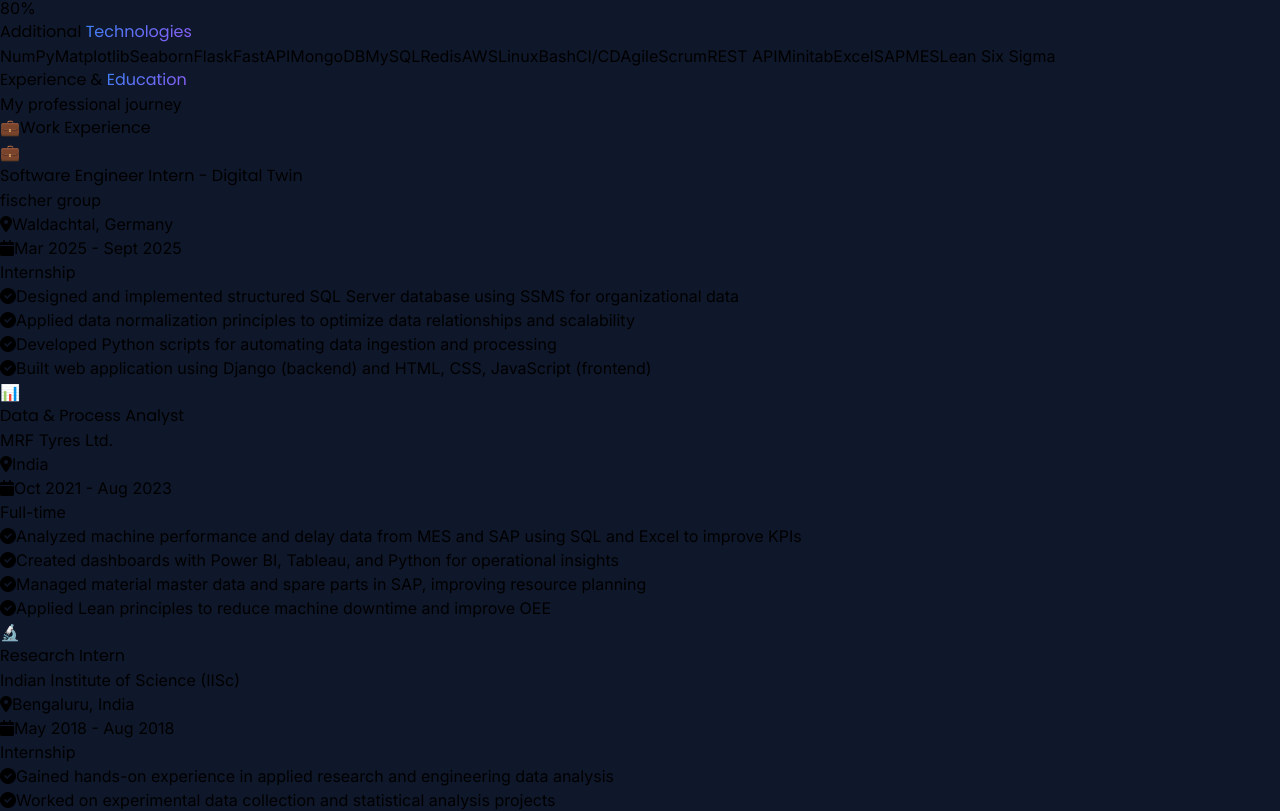
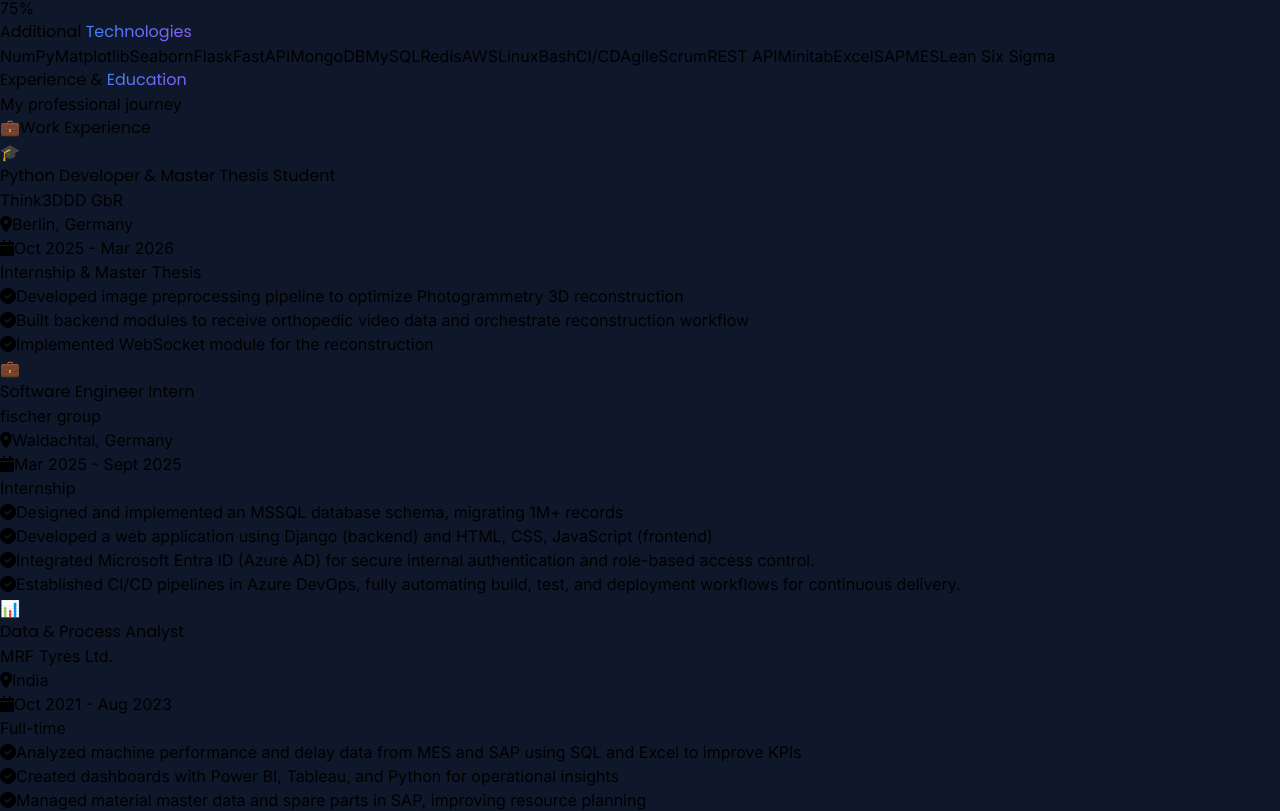
Before and after one commit to Selvam-DG/My_Portfolio, a React (Vite) app: page / in a window 1280 px wide. Shown: the part 2932-3743 px from the top of the page. Built offline with nearby package versions, Linux system fonts and the light colour scheme.

Commit message:
chore(updates): updated experience and projects

```diff
--- a/src/components/Experience.jsx
+++ b/src/components/Experience.jsx
@@ -1,7 +1,21 @@
 export default function Experience() {
   const experiences = [
     {
-      title: "Software Engineer Intern - Digital Twin",
+      title: "Python Developer &  Master Thesis Student ",
+      company: "Think3DDD GbR",
+      location: "Berlin, Germany",
+      period: "Oct 2025 - Mar 2026",
+      type: "Internship & Master Thesis",
+      icon: "🎓",
+      gradient: "from-green-500 to-cyan-500",
+      tasks: [
+        "Developed image preprocessing pipeline to optimize Photogrammetry 3D reconstruction",
+        "Built backend modules to receive orthopedic video data and orchestrate reconstruction workflow",
+        "Implemented WebSocket module for the reconstruction",
+      ]
+    },
+    {
+      title: "Software Engineer Intern ",
       company: "fischer group",
       location: "Waldachtal, Germany",
       period: "Mar 2025 - Sept 2025",
@@ -9,10 +23,10 @@
       icon: "💼",
       gradient: "from-blue-500 to-cyan-500",
       tasks: [
-        "Designed and implemented structured SQL Server database using SSMS for organizational data",
-        "Applied data normalization principles to optimize data relationships and scalability",
-        "Developed Python scripts for automating data ingestion and processing",
-        "Built web application using Django (backend) and HTML, CSS, JavaScript (frontend)"
+        "Designed and implemented an MSSQL database schema, migrating 1M+ records ",
+        "Developed a web application using Django (backend) and HTML, CSS, JavaScript (frontend)",
+        "Integrated Microsoft Entra ID (Azure AD) for secure internal authentication and role-based access control.",
+        "Established CI/CD pipelines in Azure DevOps, fully automating build, test, and deployment workflows for continuous delivery."
       ]
     },
     {
--- a/src/components/Projects.jsx
+++ b/src/components/Projects.jsx
@@ -4,6 +4,36 @@
   const [activeCategory, setActiveCategory] = useState('All');
 
   const projects = [
+    {
+      title: "LearnPulse",
+      description: "A micro-learning platform that provides quick, concise concept summaries across different subjects.",
+      stack: ["Flask API", "MongoDB","React-Vite", "JavaScript"],
+      category: "Full-Stack",
+      gradient: "from-indigo-500 to-blue-500",
+      github: "https://github.com/Selvam-DG/learnPulse",
+      demo: "https://60-sec-learning.vercel.app/",
+      icon: "fas fa-book"
+    },
+    {
+      title: "E-commerce API",
+      description: "A REST API for e-commerce operations built with Django REST framework and PostgreSQL",
+      stack: ["Django", "REST API","SDCL", "Postgres", "Authentication"],
+      category: "Backend",
+      gradient: "from-purple-500 to-green-500",
+      github: "https://github.com/Selvam-DG/ecommerce-api",
+      demo: null,
+      icon: "fas fa-shop"
+    },
+    {
+      title: "Learn Language",
+      description: "A vocabulary platform to search and learn a Language with practices or word for the days",
+      stack: ["Flask API", "Vite-ReactJs","TailwindCSS", "Postgres", "Docker", "Admin Authentication"],
+      category: "Full-Stack",
+      gradient: "from-blue-500 to-cyan-500",
+      github: "https://github.com/Selvam-DG/learn-german",
+      demo: "https://learndeutsch.selvam-dg.xyz",
+      icon: "fas fa-book-open"
+    },
     {
       title: "Book Review Platform",
       description: "A Web application to view, post or update Review of the Books.",
@@ -33,6 +63,16 @@
       github: "https://github.com/Selvam-DG/API-mastery",
       demo: null,
       icon: "fas fa-rss"
+    },
+     {
+      title: "E-commerce Frontend",
+      description: "Modern Frontend application for e-commerce platform built with React-Vite, TailwindCSS",
+      stack: ["JavaScript", "ReactJs-Vite","TailwindCSS", "ReactRouter", "Axios","JWT Authentication"],
+      category: "Frontend",
+      gradient: "from-green-500 to-purple-500",
+      github: "https://github.com/Selvam-DG/ecommerce-frontend",
+      demo: null,
+      icon: "fas fa-shop"
     },
     {
       title: "Efficio - Project Management",
--- a/src/components/Skills.jsx
+++ b/src/components/Skills.jsx
@@ -27,10 +27,10 @@
       icon: "💻",
       gradient: "from-blue-500 to-cyan-500",
       skills: [
-        { name: "Python", level: 90, icon: "fab fa-python" },
-        { name: "JavaScript", level: 85, icon: "fab fa-js" },
-        { name: "C/C++", level: 75, icon: "fas fa-code" },
-        { name: "SQL", level: 80, icon: "fas fa-database" }
+        { name: "Python", level: 75, icon: "fab fa-python" },
+        { name: "JavaScript", level: 65, icon: "fab fa-js" },
+        { name: "C/C++", level: 65, icon: "fas fa-code" },
+        { name: "SQL", level: 75, icon: "fas fa-database" }
       ]
     },
     {
@@ -38,10 +38,10 @@
       icon: "🌐",
       gradient: "from-purple-500 to-pink-500",
       skills: [
-        { name: "React", level: 85, icon: "fab fa-react" },
-        { name: "Django", level: 85, icon: "fas fa-server" },
-        { name: "HTML/CSS", level: 90, icon: "fab fa-html5" },
-        { name: "Tailwind CSS", level: 85, icon: "fas fa-palette" }
+        { name: "React", level: 65, icon: "fab fa-react" },
+        { name: "Django", level: 70, icon: "fas fa-server" },
+        { name: "HTML/CSS", level: 75, icon: "fab fa-html5" },
+        { name: "Tailwind CSS", level: 65, icon: "fas fa-palette" }
       ]
     },
     {
@@ -49,12 +49,12 @@
       icon: "🤖",
       gradient: "from-green-500 to-teal-500",
       skills: [
-        { name: "TensorFlow", level: 80, icon: "fas fa-brain" },
-        { name: "OpenCV", level: 80, icon: "fas fa-camera" },
-        { name: "Scikit-Learn", level: 85, icon: "fas fa-chart-line" },
-        { name: "Hugging Face Transformers", level: 75, icon: "fas fa-table" },
-        { name: "MCPs", level: 70, icon: "fas fa-rss" },
-        { name: "Pandas/NumPy", level: 90, icon: "fas fa-table" }
+        { name: "TensorFlow", level: 70, icon: "fas fa-brain" },
+        { name: "OpenCV", level: 75, icon: "fas fa-camera" },
+        { name: "Scikit-Learn", level: 65, icon: "fas fa-chart-line" },
+        { name: "Hugging Face Transformers", level: 55, icon: "fas fa-table" },
+        { name: "MCPs", level: 50, icon: "fas fa-rss" },
+        { name: "Pandas/NumPy", level: 75, icon: "fas fa-table" }
       ]
     },
     {
@@ -62,10 +62,10 @@
       icon: "📊",
       gradient: "from-orange-500 to-red-500",
       skills: [
-        { name: "Tableau", level: 80, icon: "fas fa-chart-bar" },
-        { name: "Power BI", level: 85, icon: "fas fa-chart-pie" },
-        { name: "PostgreSQL", level: 80, icon: "fas fa-database" },
-        { name: "KNIME", level: 70, icon: "fas fa-project-diagram" }
+        { name: "Tableau", level: 50, icon: "fas fa-chart-bar" },
+        { name: "Power BI", level: 65, icon: "fas fa-chart-pie" },
+        { name: "PostgreSQL", level: 75, icon: "fas fa-database" },
+        { name: "KNIME", level: 60, icon: "fas fa-project-diagram" }
       ]
     },
     {
@@ -74,9 +74,9 @@
       gradient: "from-indigo-500 to-purple-500",
       skills: [
         { name: "Git/GitHub", level: 85, icon: "fab fa-github" },
-        { name: "Docker", level: 70, icon: "fab fa-docker" },
-        { name: "VS Code", level: 90, icon: "fas fa-code" },
-        { name: "Jupyter", level: 85, icon: "fas fa-book" }
+        { name: "Docker", level: 65, icon: "fab fa-docker" },
+        { name: "VS Code", level: 80, icon: "fas fa-code" },
+        { name: "Jupyter", level: 75, icon: "fas fa-book" }
       ]
     },
     {
@@ -84,10 +84,10 @@
       icon: "🎯",
       gradient: "from-pink-500 to-rose-500",
       skills: [
-        { name: "Computer Vision", level: 80, icon: "fas fa-eye" },
-        { name: "Data Analysis", level: 90, icon: "fas fa-chart-area" },
-        { name: "Digital Twin", level: 75, icon: "fas fa-cube" },
-        { name: "REST APIs", level: 80, icon: "fas fa-plug" }
+        { name: "Computer Vision", level: 75, icon: "fas fa-eye" },
+        { name: "Data Analysis", level: 80, icon: "fas fa-chart-area" },
+        { name: "Digital Twin", level: 65, icon: "fas fa-cube" },
+        { name: "REST APIs", level: 75, icon: "fas fa-plug" }
       ]
     }
   ];
--- a/src/index.css
+++ b/src/index.css
@@ -122,6 +122,29 @@
   animation: float-icon 6s ease-in-out infinite;
 }
 
+@keyframes spin-orbit {
+    from { transform: rotate(0deg); }
+    to   { transform: rotate(360deg); }
+  }
+  @keyframes counter-spin {
+    from { transform: rotate(0deg); }
+    to   { transform: rotate(-360deg); }
+  }
+  .orbit-arm {
+    position: absolute;
+    top: 50%;
+    left: 50%;
+    width: 0;
+    height: 0;
+    transform-origin: center center;
+    animation: spin-orbit linear infinite;
+  }
+  .orbit-icon-wrapper {
+    position: absolute;
+    transform: translate(-50%, -50%);
+    animation: counter-spin linear infinite;
+  }
+
 /* Typing Cursor */
 @keyframes blink {
   0%, 100% { opacity: 1; }
```
